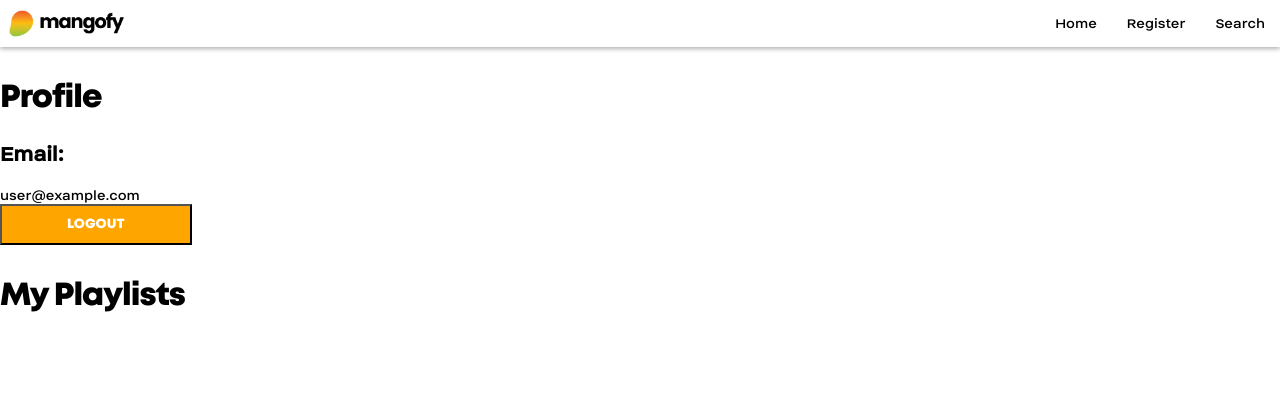
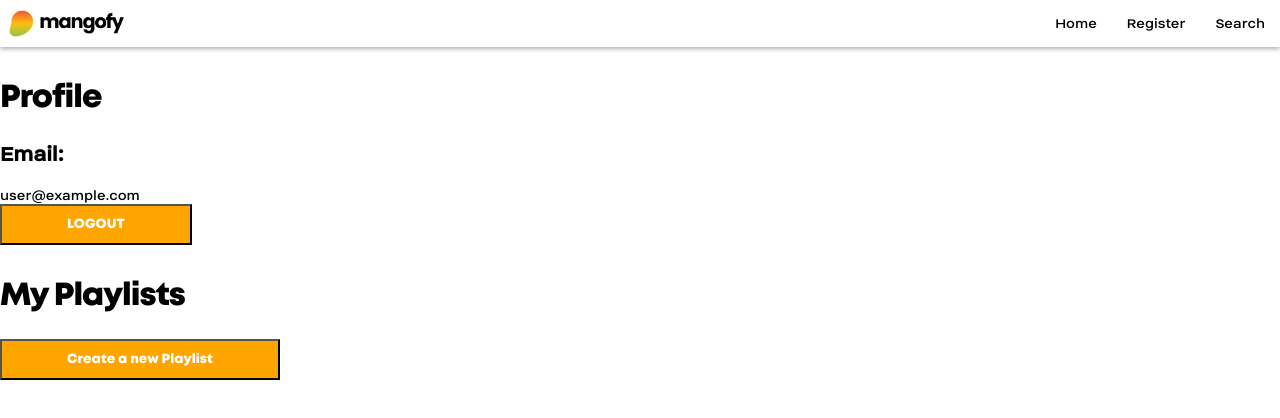
Before and after one commit to jreysp/mangofy, a React (Create React App) app: page / in a window 1280 px wide. Shown: the top 418 px of the page. Built offline with nearby package versions, Linux system fonts and the light colour scheme; no server answers; sample sign-in values are in the browser's storage.

Commit message:
Added create playlist button, w/ some logic, but doesn't fully work yet

```diff
--- a/src/contexts/AuthContext.js
+++ b/src/contexts/AuthContext.js
@@ -1,5 +1,5 @@
 import React, { useContext, useState, useEffect } from 'react'
-import { auth, createUser } from '../firebase'
+import { auth, createUser, db } from '../firebase'
 
 const AuthContext = React.createContext()
 
@@ -24,6 +24,12 @@ export function AuthProvider({ children }) {
         return auth.signOut()
     }
 
+    function createPlaylist() {
+        db.collection('users').doc(currentUser).update({
+            newPlaylist:[]
+        })
+    }
+
     useEffect(() => {
         const unsubscribe = auth.onAuthStateChanged(user => {
             setCurrentUser(user)
--- a/src/firebase.js
+++ b/src/firebase.js
@@ -14,16 +14,16 @@ const app = firebase.initializeApp({
     measurementId: "G-84H6LX45WK"
 });
 
-var db = firebase.firestore();
+export var db = firebase.firestore();
 
 export const createUser = async (email, password) => {
     const userAuth = await auth.createUserWithEmailAndPassword(email, password);
     app.firestore().collection('users').doc(userAuth.user.uid).set({
         Email: email,
-        Playlist:[],
+        LikedSongs:[],
     });
+}
 
-}
 
 export const auth = app.auth();
 export default app;
--- a/src/routes/Home.js
+++ b/src/routes/Home.js
@@ -8,8 +8,22 @@ import logo from '../mangofy_logo-03.png';
 function Home() {
 
     const [error, setError] = useState("")
+    const [loading, setLoading] = useState(false);
     const { currentUser, logout } = useAuth()
     const navigate = useNavigate()
+    const { createPlaylist } = useAuth();
+
+    async function handleSubmit(e) {
+        e.preventDefault()
+        try {
+            setError("")
+            setLoading(true)
+            await createPlaylist()
+        } catch {
+            setError("Failed to create a playlist")
+        }
+        setLoading(false)
+    }
 
     async function handleLogout() {
         setError("")
@@ -44,6 +58,22 @@ function Home() {
                 </button>
             </div>
             <h1>My Playlists</h1>
+            <div>
+                <button
+                    onClick={handleSubmit}
+                    style={{
+                        paddingLeft: "65px",
+                        paddingRight: "65px",
+                        paddingTop: "10px",
+                        paddingBottom: "10px",
+                        fontFamily: "Mont Heavy",
+                        color: "white",
+                        backgroundColor: "orange",
+                        marginBottom: "10px",
+                    }} >
+                    Create a new Playlist
+                </button>
+            </div>
             <body>
                 {/*Code for playlists goes here!*/}
             </body>
```
